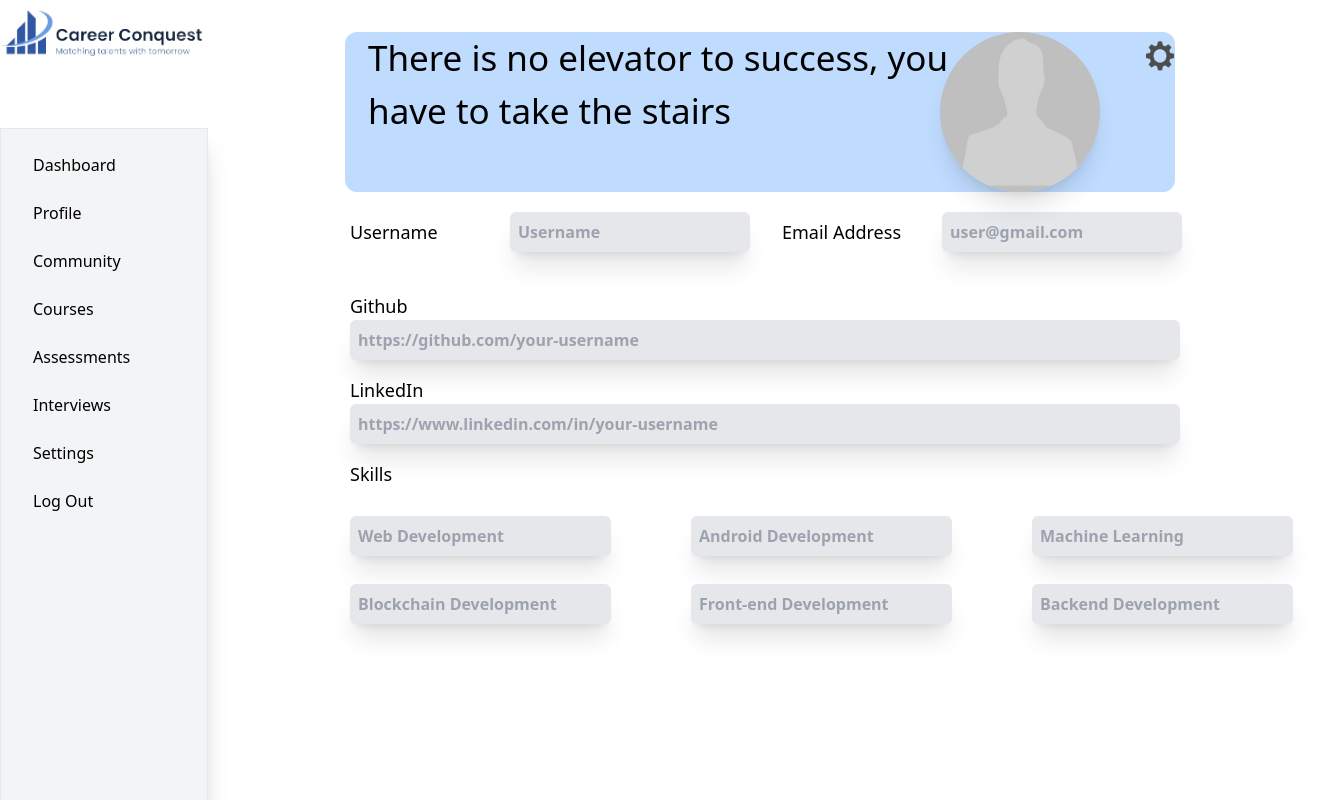
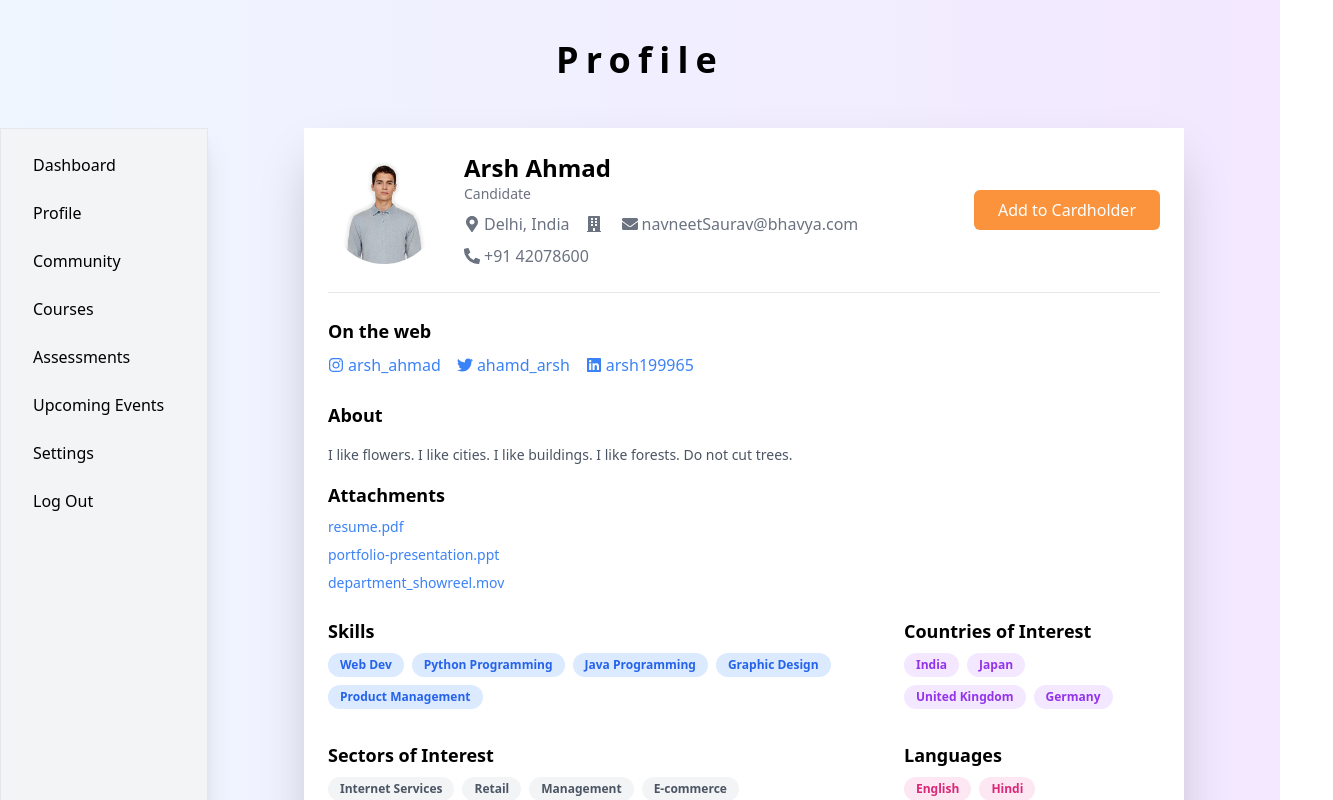
Before and after one commit to Arsh199965/Career-Conquest, a React app: page /profile in a window 1280 px wide. Shown: the top 800 px of the page, 1333 px wide, since content can reach past the window. Built offline with nearby package versions, Linux system fonts and the light colour scheme; the HTML template or start-up script is replaced by a standard one.

Commit message:
Updated UI

```diff
--- a/src/components/AssessmentSelection.jsx
+++ b/src/components/AssessmentSelection.jsx
@@ -14,7 +14,7 @@ const AssessmentSelectionPage = () => {
   ];
 
   return (
-    <div className="min-h-screen flex flex-col bg-white">
+    <div className="min-h-screen flex flex-col bg-gradient-to-r from-blue-50 to-purple-50">
       {/* Header */}
       <header className="pt-10 w-full h-32 items-center">
         <h1 className="text-4xl tracking-[0.1em] font-bold text-center">
--- a/src/components/DashboardPage.jsx
+++ b/src/components/DashboardPage.jsx
@@ -3,7 +3,7 @@ import Sidebar from "./Sidebar";
 
 const DashboardPage = () => {
   return (
-    <div className="min-h-screen flex flex-col bg-white">
+    <div className="min-h-screen flex flex-col bg-gradient-to-r from-blue-50 to-purple-50">
       {/* Header */}
       <header className="pt-10 w-full h-32 items-center">
         <h1 className="text-4xl tracking-[0.2em] font-bold text-center">
@@ -16,7 +16,7 @@ const DashboardPage = () => {
         <Sidebar />
 
         {/* Main Content */}
-        <div className="border-2 border-gray-800 flex-auto mx-24 shadow-2xl shadow-gray-400 p-4">
+        <div className="bg-white border-2 border-gray-800 flex-auto mx-24 shadow-2xl shadow-gray-400 p-4">
           {/* Job Matches */}
           <h2 className="text-xl font-semibold mb-4 px-4">Job Matches</h2>
           <div className=" mb-8 border-2 border-gray-300 mx-4">
@@ -90,16 +90,16 @@ const DashboardPage = () => {
               </div>
             </div>
             <div className="grid grid-cols-1 grid-rows-2">
-              {/* Upcoming Interviews */}
+              {/* Upcoming Events */}
               <div>
                 <h2 className="text-xl font-semibold my-4">
-                  Upcoming Interviews
+                  Upcoming Events
                 </h2>
                 <div className="bg-white border-2 border-gray-300 border-collapse">
                   <table className="min-w-full border-collapse">
                     <thead>
                       <tr className="bg-custom-red">
-                        <th className="border py-2 px-4">Company</th>
+                        <th className="border py-2 px-4">Event</th>
                         <th className="border py-2 px-4">Location</th>
                         <th className="border py-2 px-4">Date/Time</th>
                       </tr>
--- a/src/components/Profile.jsx
+++ b/src/components/Profile.jsx
@@ -1,84 +1,167 @@
-import React, { useState } from 'react';
-import profilePhoto from "../assets/blank-profile-md.jpg";
-import logo from "../assets/logotrp 2.png";
-import { Link } from "react-router-dom";
-import setting from "../assets/setting-removebg-preview.png";
+import React from "react";
+import Sidebar from "./Sidebar"; // Assuming Sidebar is already imported
+import profilePic from "../assets/Face.jpeg"; // Replace with your actual image import
+import {
+  FaMapMarkerAlt,
+  FaBuilding,
+  FaEnvelope,
+  FaPhoneAlt,
+  FaTwitter,
+  FaLinkedin,
+  FaInstagram,
+} from "react-icons/fa";
 
-const navLinks = [
-  { name: "Dashboard", link: "/dashboard" },
-  { name: "Profile", link: "/profile" },
-  { name: "Community", link: "/community" },
-  { name: "Courses", link: "/courses" },
-  { name: "Assessments", link: "/assessments" },
-  { name: "Interviews", link: "/interviews" },
-  { name: "Settings", link: "/settings" },
-  { name: "Log Out", link: "/" },
+// Data objects
+const userData = {
+  name: "Arsh Ahmad",
+  title: "Candidate",
+  location: "Delhi, India",
+
+  email: "navneetSaurav@bhavya.com",
+  phone: "+91 42078600",
+};
+
+const onTheWebLinks = [
+  { icon: <FaInstagram className="mr-1" />, label: "arsh_ahmad", href: "#" },
+  { icon: <FaTwitter className="mr-1" />, label: "ahamd_arsh", href: "#" },
+  { icon: <FaLinkedin className="mr-1" />, label: "arsh199965", href: "#" },
 ];
 
+const skills = [
+  "Web Dev",
+  "Python Programming",
+  "Java Programming",
+  "Graphic Design",
+  "Product Management",
+];
+
+const sectors = [
+  "Internet Services",
+  "Retail",
+  "Management",
+  "E-commerce",
+  "Product Development",
+  "Startup Advisor",
+];
+
+const countries = ["India", "Japan", "United Kingdom", "Germany"];
+
+const languages = ["English", "Hindi"];
+
+const attachments = [
+  { file: "resume.pdf" },
+  { file: "portfolio-presentation.ppt" },
+  { file: "department_showreel.mov" },
+];
+
+// Profile component
 const Profile = () => {
   return (
-    <div className="profile z-10">
-      {/* side panel */}
-      <img src={logo} className='h-12 translate-y-[9px]' alt="Career Conquest"/>
-      <aside className="w-52 bg-gray-100 shadow-xl translate-y-[80px] shadow-gray-300 border h-screen p-6">
-          <ul className="space-y-6">
-          {navLinks.map((link, index) => (
-          <li key={index}>
-            <Link
-              to={link.link}
-              className="hover:bg-gray-200 p-2 rounded-md cursor-pointer"
-            >
-              {link.name}
-            </Link>
-          </li>
-        ))}
-          </ul>
-        </aside>
+    <div className=" min-h-screen bg-gradient-to-r from-blue-50 to-purple-100">
+      <header className="pt-10 w-full h-32 items-center">
+        <h1 className="text-4xl tracking-[0.2em] font-bold text-center">
+          Profile
+        </h1>
+      </header>
+      <div className="flex flex-grow">
+        <Sidebar />
+        <div className="mx-24">
+          <div className="bg-white shadow-2xl p-6">
+            <div className="flex justify-between border-b pb-6 mb-6">
+              <div className="flex">
+                <img
+                  src={profilePic}
+                  alt="Profile"
+                  className="rounded-full w-28 h-28 object-cover"
+                />
+                <div className="ml-6">
+                  <h1 className="text-2xl font-bold">{userData.name}</h1>
+                  <p className="text-sm text-gray-500">{userData.title}</p>
+                  <div className="flex mt-2 text-gray-500">
+                    <p className="mr-4 flex items-center">
+                      <FaMapMarkerAlt className="mr-1" /> {userData.location}
+                    </p>
+                    <p className="mr-4 flex items-center">
+                      <FaBuilding className="mr-1" /> {userData.department}
+                    </p>
+                    <p className="flex items-center">
+                      <FaEnvelope className="mr-1" /> {userData.email}
+                    </p>
+                  </div>
+                  <p className="mt-2 text-gray-500 flex items-center">
+                    <FaPhoneAlt className="mr-1" /> {userData.phone}
+                  </p>
+                </div>
+              </div>
+              <div className="flex items-center">
+                <button className="bg-orange-400 hover:bg-orange-500 text-white px-6 py-2 rounded-md">
+                  Add to Cardholder
+                </button>
+              </div>
+            </div>
 
-        <div className='absolute top-8 left-[345px] w-[830px] rounded-xl h-40 bg-blue-200 z-100'>
-           <p style={ {fontSize:35, paddingLeft:23}}>     There is no elevator to success, you<br />      have to take the stairs</p>
-        </div>
+            {/* On the web */}
+            <Section title="On the web">
+              <div className="flex space-x-4 text-blue-500">
+                {onTheWebLinks.map((link, index) => (
+                  <a key={index} href={link.href} className="flex items-center">
+                    {link.icon} {link.label}
+                  </a>
+                ))}
+              </div>
+            </Section>
 
-      <div>
-        <img src={setting} alt="edit" className='absolute w-[40px] top-9 right-[100px]'/>
-      </div>
+            {/* About Section */}
+            <Section title="About">
+              <p className="text-gray-600 text-sm my-4">
+                I like flowers. I like cities. I like buildings. I like forests.
+                Do not cut trees.
+              </p>
 
-      <div className="absolute top-8 left-1/2 mb-2 z-10">
-        <img src={profilePhoto} className="border-7 rounded-full w-40 h-40 translate-x-[300px] shadow-xl" alt="" />
+              {/* Attachments */}
+              <Section title="Attachments">
+                <ul className="text-blue-500 text-sm">
+                  {attachments.map((attachment, index) => (
+                    <li key={index} className="mb-2">
+                      <i className="fas fa-file-alt"></i> {attachment.file}
+                    </li>
+                  ))}
+                </ul>
+              </Section>
+            </Section>
 
-        {/* Username and Email Section */}
-        <div className="flex flex-row mt-5 ml-[-290px] gap-8">
-          <div className="flex space-between items-center mb-2">
-            <label htmlFor="username" className="text-lg w-40">Username</label>
-            <input type="text" id="username" className="bg-gray-200 shadow-xl p-2 rounded-md w-60 font-bold" readOnly placeholder="Username" />
-          </div>
-          <div className="flex justify-between items-center mb-2">
-            <label htmlFor="email" className="text-lg w-40">Email Address</label>
-            <input type="text" id="email" className="bg-gray-200 shadow-xl p-2 rounded-md w-60 font-bold" readOnly placeholder="user@gmail.com" />
-          </div>
-        </div>
+            {/* Skills and Expertise */}
+            <div className="grid grid-cols-1 lg:grid-cols-3 gap-8">
+              <div className="lg:col-span-2">
+                <Section title="Skills">
+                  <SkillBadgeList
+                    items={skills}
+                    colorClass="bg-blue-100 text-blue-600"
+                  />
+                </Section>
+                <Section title="Sectors of Interest">
+                  <SkillBadgeList
+                    items={sectors}
+                    colorClass="bg-gray-100 text-gray-600"
+                  />
+                </Section>
+              </div>
 
-        {/* GitHub, LinkedIn, and Description below Username and Email */}
-        <div className="flex flex-col gap-4 mt-8 ml-[-290px] w-full pr-10">
-          <div>
-            <label htmlFor="GitHub" className="text-lg">Github</label>
-            <input type="text" id="GitHub" className="bg-gray-200 p-2 shadow-xl rounded-md w-[830px] font-bold" readOnly placeholder="https://github.com/your-username" />
-          </div>
-          <div>
-            <label htmlFor="linkedIn" className="text-lg">LinkedIn</label>
-            <input type="text" id="linkedIn" className="bg-gray-200 shadow-xl p-2 rounded-md w-[830px] font-bold" readOnly placeholder="https://www.linkedin.com/in/your-username" />
-          </div>
-          <div className='flex flex-col space-between gap-7'>
-            <label htmlFor="Skills" className="text-lg">Skills</label>
-            <div className='flex flex-row gap-[80px]'>
-              <input type="text" className='w-50 h-10 bg-gray-200 p-2 rounded-md font-bold shadow-xl' readOnly placeholder='Web Development'/>
-              <input type="text" className='w-50 h-10 bg-gray-200 p-2 rounded-md font-bold shadow-xl' readOnly placeholder='Android Development'/>
-              <input type="text" className='w-50 h-10 bg-gray-200 p-2 rounded-md font-bold shadow-xl' readOnly placeholder='Machine Learning'/>
-            </div>
-            <div className='flex flex-row gap-[80px]'>
-              <input type="text" className='w-50 h-10 bg-gray-200 p-2 rounded-md font-bold shadow-xl' readOnly placeholder='Blockchain Development'/>
-              <input type="text" className='w-50 h-10 bg-gray-200 p-2 rounded-md font-bold shadow-xl' readOnly placeholder='Front-end Development'/>
-              <input type="text" className='w-50 h-10 bg-gray-200 p-2 rounded-md font-bold shadow-xl' readOnly placeholder='Backend Development'/>
+              {/* Countries and Languages */}
+              <div>
+                <Section title="Countries of Interest">
+                  <SkillBadgeList
+                    items={countries}
+                    colorClass="bg-purple-100 text-purple-600"
+                  />
+                </Section>
+                <Section title="Languages">
+                  <SkillBadgeList
+                    items={languages}
+                    colorClass="bg-pink-100 text-pink-600"
+                  />
+                </Section>
+              </div>
             </div>
           </div>
         </div>
@@ -87,4 +170,26 @@ const Profile = () => {
   );
 };
 
+// Reusable section component
+const Section = ({ title, children }) => (
+  <div className="mb-6">
+    <h3 className="text-lg font-semibold mb-2">{title}</h3>
+    {children}
+  </div>
+);
+
+// Reusable skill badge list component
+const SkillBadgeList = ({ items, colorClass }) => (
+  <div className="flex flex-wrap">
+    {items.map((item, index) => (
+      <span
+        key={index}
+        className={`${colorClass} px-3 py-1 rounded-full text-xs font-semibold mr-2 mb-2`}
+      >
+        {item}
+      </span>
+    ))}
+  </div>
+);
+
 export default Profile;
--- a/src/components/Sidebar.jsx
+++ b/src/components/Sidebar.jsx
@@ -6,7 +6,7 @@ const navLinks = [
   { name: "Community", link: "/community" },
   { name: "Courses", link: "/courses" },
   { name: "Assessments", link: "/assessments" },
-  { name: "Interviews", link: "/interviews" },
+  { name: "Upcoming Events", link: "/interviews" },
   { name: "Settings", link: "/settings" },
   { name: "Log Out", link: "/" },
 ];
--- a/src/components/SignUpForm.jsx
+++ b/src/components/SignUpForm.jsx
@@ -20,7 +20,7 @@ const SignUpForm = ({setData}) => {
   const handleSubmit = (e) => {
     e.preventDefault();
       console.log('Form Data Submitted:', formData);
-      navigate('/dashboard');
+      navigate('/profile');
       setData(formData);
   };
 
--- a/src/components/TestPage.jsx
+++ b/src/components/TestPage.jsx
@@ -82,7 +82,7 @@ const TestPage = () => {
   };
 
   return (
-    <div className="min-h-screen flex flex-col bg-white">
+    <div className="min-h-screen flex flex-col bg-gradient-to-r from-blue-50 to-purple-50">
       {/* Header */}
       <header className="pt-10 w-full h-32 items-center">
         <h1 className="text-4xl tracking-[0.1em] font-bold text-center">
```
Also changed, not shown: src/components/CoursesPage.jsx (+69 -56 lines), src/components/HomePage.jsx (+4 -4 lines), src/components/WhyCC.jsx (+4 -4 lines), src/assets/Face.jpeg (added), 1 other file (tests, documents, lock files or other folders).
